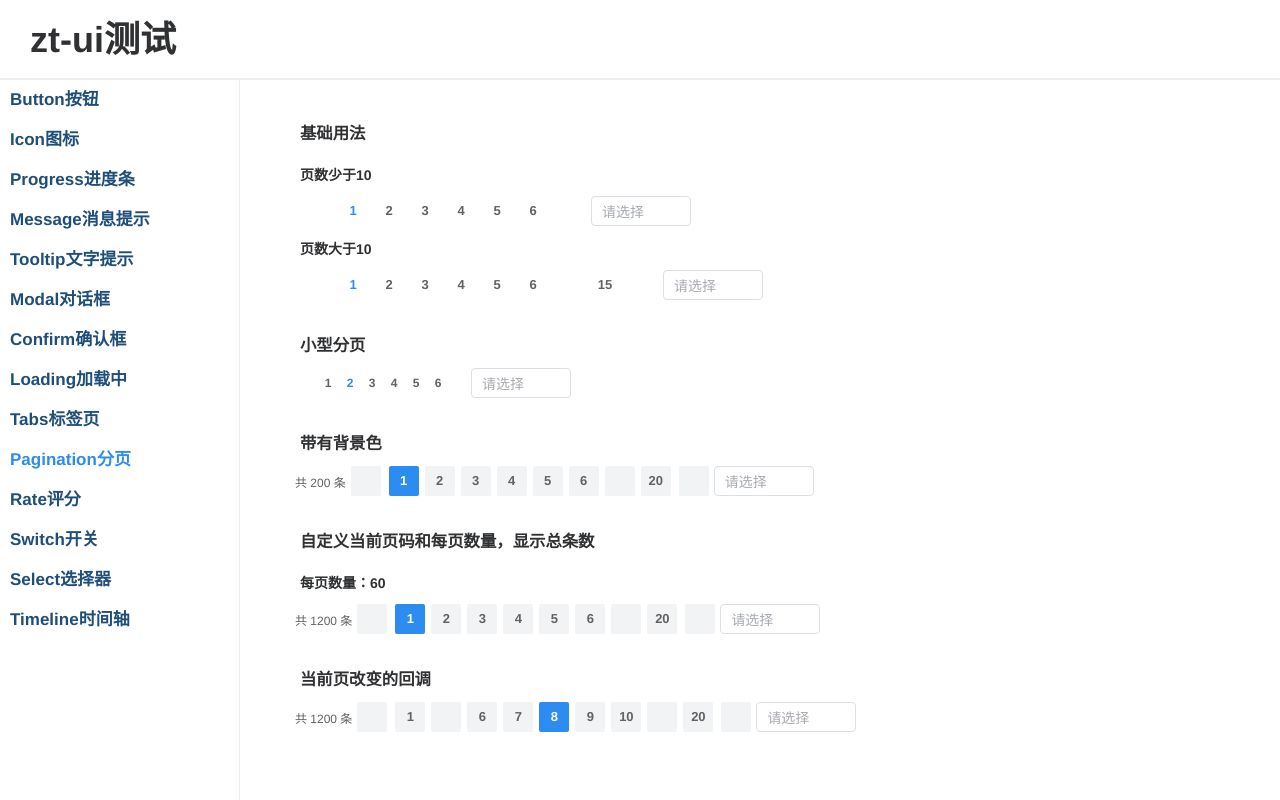
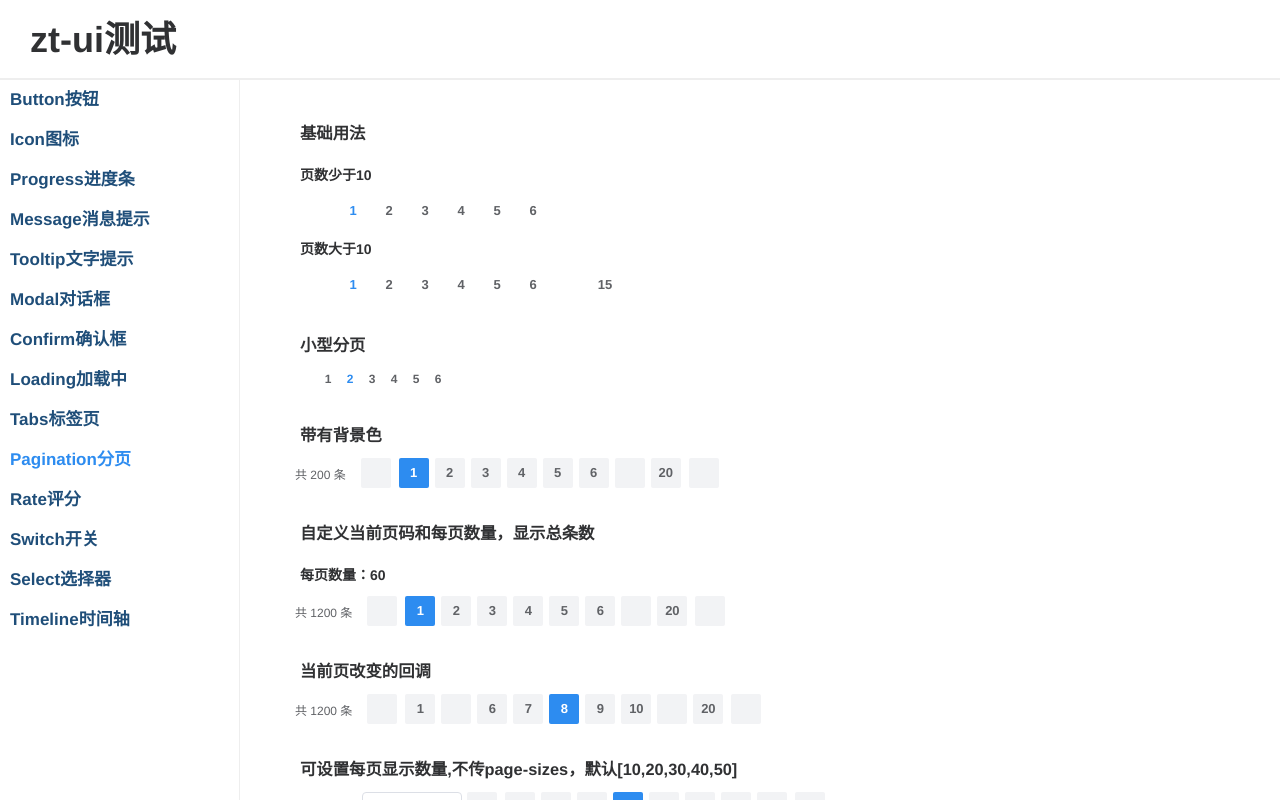
Before and after one commit to sygn24/zt-ui, a Vue app: page /pagination in a window 1280 px wide. Built offline with nearby package versions, Linux system fonts and the light colour scheme; a web font is replaced by a local one.

Commit message:
分页组件增加选择器，实现设置每页显示数量

```diff
--- a/examples/views/Pagination.vue
+++ b/examples/views/Pagination.vue
@@ -1,5 +1,5 @@
 <template>
-  <div>
+  <div class="page">
     <div class="row">
       <h3>基础用法</h3>
       <h4>页数少于10</h4>
@@ -37,6 +37,34 @@
         show-total
       ></zt-pagination>
     </div>
+    <div class="row">
+      <h3>可设置每页显示数量,不传page-sizes，默认[10,20,30,40,50]</h3>
+      <zt-pagination
+        :total="1200"
+        :current-page.sync="currentPage7"
+        background
+        show-total
+        show-sizes
+      ></zt-pagination>
+    </div>
+    <div class="row">
+      <h3>
+        可设置每页显示数量,传page-sizes[100,200,300,400,500]
+        <zt-button type="primary" @click="total+=200">总条数增加200</zt-button>
+      </h3>
+
+      <zt-pagination
+        :total="total"
+        :current-page="currentPage8"
+        :page-size.sync="pageSize8"
+        :page-sizes="[100,200,300,400,500]"
+        @size-change="pageSzieChange2"
+        @current-change="pageChange2"
+        background
+        show-total
+        show-sizes
+      ></zt-pagination>
+    </div>
   </div>
 </template>
 
@@ -52,14 +80,26 @@ export default {
       currentPage4: 1,
       currentPage5: 8,
       currentPage6: 2,
+      currentPage7: 4,
+      currentPage8: 1,
+      pageSize1: 10,
       pageSize6: 60,
-      pageSize1:10
+      pageSize8: 100,
+      total: 1200
     }
   },
   methods: {
     pageChange(page) {
       this.$msg('第' + this.currentPage5 + '页')
       console.log(page)
+    },
+    pageSzieChange2(size) {
+      this.$msg(this.pageSize8 + '条/页')
+      console.log(size)
+    },
+    pageChange2(page) {
+      this.currentPage8 = page
+      this.$msg('第' + page + '页')
     }
   }
 }
--- a/packages/components/Pagination/Pagination.vue
+++ b/packages/components/Pagination/Pagination.vue
@@ -1,54 +1,27 @@
 <template>
     <div class="zt-pagination">
         <span class="zt-pagination-total" v-show="showTotal">共 {{ Math.ceil(total) }} 条</span>
-    <toggle-btn
-      direction="left"
-      :page="1"
-      :disabled="currentPage === 1"
-      @singleArrowClick="singleArrowClick(-1)"
-    />
+        <page-size-select v-show="showSizes" @pageSizeChange="pageSizeChange" />
+        <toggle-btn direction="left" :page="1" :disabled="currentPage === 1" @togglePageNum="togglePageNum(-1)" />
         <page-num :page="1" @pageNumClick="staticPageClick(1)" />
-    <!-- 动态页码 -->
-    <div v-show="!isOnePage" style="display:inline-block">
-      <double-arrow
-        title="向前5页"
-        direction="left"
-        v-show="!isLessThan10 && doublePrev"
-        @doubleArrowClick="doubleArrowClick(-1)"
-      />
-      <page-num
-        v-for="page in dynamicPageArr"
-        :key="page"
-        :page="page"
-        @pageNumClick="dynamicPageClick(page)"
-      />
-      <double-arrow
-        title="向后5页"
-        direction="right"
-        v-show="!isLessThan10 && doubleNext"
-        @doubleArrowClick="doubleArrowClick(1)"
-      />
-      <!-- 最后一页 -->
+        <div v-show="!isOnePage" style="display: inline-block">
+            <more-btn title="向前5页" direction="left" v-show="!isLessThan10 && showPrevMore" @moreBtnClick="moreBtnClick(-1)" />
+            <page-num v-for="page in dynamicPageArr" :key="page" :page="page" @pageNumClick="dynamicPageClick(page)" />
+            <more-btn title="向后5页" direction="right" v-show="!isLessThan10 && showNextMore" @moreBtnClick="moreBtnClick(1)" />
             <page-num :page="lastPageNum" @pageNumClick="staticPageClick(lastPageNum)" />
         </div>
-    <toggle-btn
-      direction="right"
-      :page="lastPageNum"
-      :disabled="currentPage === lastPageNum"
-      @singleArrowClick="singleArrowClick(1)"
-    />
-    <PageSizeSelect :page-szies="pageSizes" @pageSizeChange="pageSizeChange" />
+        <toggle-btn direction="right" :page="lastPageNum" :disabled="currentPage === lastPageNum" @togglePageNum="togglePageNum(1)" />
     </div>
 </template>
 
 <script>
-import DoubleArrow from './components/DoubleArrows.vue'
+import MoreBtn from './components/MoreBtn.vue'
 import ToggleBtn from './components/ToggleBtn.vue'
 import PageNum from './components/PageNum.vue'
 import PageSizeSelect from './components/PageSizeSelect.vue'
 export default {
     name: 'ZtPagination',
-  components: { DoubleArrow, ToggleBtn, PageNum, PageSizeSelect },
+    components: { MoreBtn, ToggleBtn, PageNum, PageSizeSelect },
     props: {
         // 总条数
         total: {
@@ -68,10 +41,15 @@ export default {
         // 每页显示个数选择器的选项设置
         pageSizes: {
             type: Array,
-      default: () => [10, 20, 30, 40, 50, 100]
+            default: () => [10, 20, 30, 40, 50]
         },
         // 是否为分页按钮添加背景色
         background: {
+            type: Boolean,
+            default: false
+        },
+        // 是否开启小型分页样式
+        small: {
             type: Boolean,
             default: false
         },
@@ -80,11 +58,7 @@ export default {
             type: Boolean,
             default: false
         },
-    // 是否开启小型分页样式
-    small: {
-      type: Boolean,
-      default: false
-    },
+        // 是否显示每页数量选择器
         showSizes: {
             type: Boolean,
             default: false
@@ -92,18 +66,14 @@ export default {
     },
     data() {
         return {
-      doublePrev: false, //是否显示左双箭头
-      doubleNext: false, //是否显示右双箭头
+            showPrevMore: false, //是否显示向后5页按钮
+            showNextMore: false, //是否显示向前5页按钮
             dynamicPageArr: [], //动态页码数组
             size: this.pageSize
         }
     },
-  provide() {
-    return { Pagination: this }
-  },
-  mounted() {
-    this.initDynamicPage()
-    this.initCurrent()
+    created() {
+        this.initPagination()
     },
     computed: {
         // 最后一页页码
@@ -123,21 +93,19 @@ export default {
         }
     },
     methods: {
-    // 初始化动态页码
-    initDynamicPage() {
+        // 初始化
+        initPagination() {
+            // 先隐藏向前或向后5页按钮（设置动态页码时会重新赋值）
+            this.showPrevMore = false
+            this.showNextMore = false
             // 如果页数小于10页
             if (this.isLessThan10) {
-        this.dynamicPageArr = Array.from(
-          { length: this.lastPageNum - 2 },
-          (_, index) => index + 2
-        )
+                this.dynamicPageArr = Array.from({ length: this.lastPageNum - 2 }, (_, index) => index + 2)
             } else {
                 // 如果大于10页，根据当前页设置动态页码
                 this.setDynamicPage(this.currentPage)
             }
-    },
             // 初始化当前页码
-    initCurrent() {
             if (this.currentPage > this.lastPageNum) {
                 this.$emit('update:currentPage', this.lastPageNum)
             }
@@ -145,32 +113,28 @@ export default {
                 this.$emit('update:currentPage', 1)
             }
         },
-    //根据当前页码设置动态页码
+        // 根据当前页设置动态页码
         setDynamicPage(currentPage) {
             let pageStart = currentPage - 2
             pageStart = pageStart < 2 ? 2 : pageStart
-      pageStart =
-        pageStart > this.lastPageNum - 5 ? this.lastPageNum - 5 : pageStart
-      this.dynamicPageArr = Array.from(
-        { length: 5 },
-        (_, index) => index + pageStart
-      )
-      // 设置是否显示省略号双箭头
+            pageStart = pageStart > this.lastPageNum - 5 ? this.lastPageNum - 5 : pageStart
+            this.dynamicPageArr = Array.from({ length: 5 }, (_, index) => index + pageStart)
+            // 设置是否显示向前or向后5页按钮
             let lastIndex = this.dynamicPageArr.length - 1
-      this.doublePrev = this.dynamicPageArr[0] === 2 ? false : true
-      this.doubleNext =
-        this.dynamicPageArr[lastIndex] === this.lastPageNum - 1 ? false : true
+            this.showPrevMore = this.dynamicPageArr[0] === 2 ? false : true
+            this.showNextMore = this.dynamicPageArr[lastIndex] === this.lastPageNum - 1 ? false : true
         },
-    // 更新当前页码
+        // 更新当前页
         updateCurrentPage(currentPage) {
             this.$emit('update:currentPage', currentPage)
             this.$emit('current-change', currentPage)
         },
-    //静态页码点击，即点击第一页或最后一页
+        // 静态页码点击
         staticPageClick(currentPage) {
             if (currentPage === this.currentPage) return
             this.updateCurrentPage(currentPage)
-      if (this.doublePrev || this.doubleNext) {
+            // 如果显示向前or向后5页按钮时，点击第一页or最后一页设置动态页码
+            if (this.showPrevMore || this.showNextMore) {
                 this.setDynamicPage(currentPage)
             }
         },
@@ -178,47 +142,43 @@ export default {
         dynamicPageClick(currentPage) {
             if (currentPage === this.currentPage) return
             this.updateCurrentPage(currentPage)
-      let currentIndex = this.dynamicPageArr.findIndex(
-        (page) => page === currentPage
-      )
-      // 如果显示向右的双箭头并且点击的是动态页码最后两项，重新设置动态页码
-      if (this.doubleNext && (currentIndex === 3 || currentIndex === 4)) {
+            let currentIndex = this.dynamicPageArr.findIndex(page => page === currentPage)
+            // 如果显示向后5页按钮并且点击的是动态页码最后两项，重新设置动态页码
+            if (this.showNextMore && (currentIndex === 3 || currentIndex === 4)) {
                 this.setDynamicPage(currentPage)
             }
-      // 如果显示向左的双箭头并且点击的是动态页码前两项，重新设置动态页码
-      if (this.doublePrev && (currentIndex === 0 || currentIndex === 1)) {
+            // 如果显示向前5页按钮并且点击的是动态页码前两项，重新设置动态页码
+            if (this.showPrevMore && (currentIndex === 0 || currentIndex === 1)) {
                 this.setDynamicPage(currentPage)
             }
         },
-    //点击省略号双箭头
-    doubleArrowClick(num) {
+        // 点击向前或向后5页按钮
+        moreBtnClick(num) {
             let current = num === 1 ? this.currentPage + 5 : this.currentPage - 5
             current = current > 0 ? current : 1
             current = current < this.lastPageNum ? current : this.lastPageNum
             this.setDynamicPage(current)
             this.updateCurrentPage(current)
         },
-    // 点击单箭头上一页or下一页
-    singleArrowClick(num) {
+        // 点击上一页或下一页按钮
+        togglePageNum(num) {
             let current = num === 1 ? this.currentPage + 1 : this.currentPage - 1
             this.dynamicPageClick(current)
         },
-    //
-    pageSizeChange(pageSize) {
-      this.size = pageSize
-      this.$emit('update:PageSize', pageSize)
-      this.$emit('size-change', pageSize)
+        // 每页显示数量改变
+        pageSizeChange(size) {
+            this.size = size
+            this.initPagination()
+            this.$emit('update:pageSize', size)
+            this.$emit('size-change', size)
         }
     },
     watch: {
         total() {
-      this.initDynamicPage()
+            this.initPagination()
         },
         pageSize() {
-      this.initDynamicPage()
-    },
-    size() {
-      this.initDynamicPage()
+            this.initPagination()
         }
     }
 }
--- a/packages/components/Pagination/components/DoubleArrows.vue
+++ /dev/null
@@ -1,50 +0,0 @@
-<template>
-  <span
-    :title="title"
-    class="zt-pagination-num"
-    :class="classes"
-    :style="styles"
-    @mouseenter="ellipsis = false"
-    @mouseleave="ellipsis = true"
-    @click="doubleArrowClick"
-  >
-    <ZtIcon :icon="ellipsis ? 'ellipsis' : `double-arrow-${direction}`" :size="Pagination.small ? 12 : 13"/>
-  </span>
-</template>
-
-<script>
-import ZtIcon from '../../Icon'
-export default {
-  name: 'DoubleArrow',
-  components: { ZtIcon },
-  inject: ['Pagination'],
-  props: {
-    title: String,
-    direction: {
-      validator: (item) => {
-        return ['left', 'right'].includes(item)
-      }
-    }
-  },
-  data() {
-    return {
-      ellipsis: true
-    }
-  },
-  computed: {
-    styles() {
-      return {
-        background: this.Pagination.background ? 'var(--darker-bg4)' : ''
-      }
-    },
-    classes() {
-      return { small: this.Pagination.small }
-    }
-  },
-  methods: {
-    doubleArrowClick() {
-      this.$emit('doubleArrowClick')
-    }
-  }
-}
-</script>
--- /dev/null
+++ b/packages/components/Pagination/components/MoreBtn.vue
@@ -0,0 +1,49 @@
+<template>
+    <span
+        :title="title"
+        class="zt-pagination-num"
+        :class="classes"
+        :style="styles"
+        @mouseenter="ellipsis = false"
+        @mouseleave="ellipsis = true"
+        @click="moreBtnClick"
+    >
+        <ZtIcon :icon="ellipsis ? 'ellipsis' : `double-arrow-${direction}`" :size="$parent.small ? 12 : 13" />
+    </span>
+</template>
+
+<script>
+import ZtIcon from '../../Icon'
+export default {
+    name: 'MoreBtn',
+    components: { ZtIcon },
+    props: {
+        title: String,
+        direction: {
+            validator: item => {
+                return ['left', 'right'].includes(item)
+            }
+        }
+    },
+    data() {
+        return {
+            ellipsis: true
+        }
+    },
+    computed: {
+        styles() {
+            return {
+                background: this.$parent.background ? 'var(--darker-bg4)' : ''
+            }
+        },
+        classes() {
+            return { small: this.$parent.small }
+        }
+    },
+    methods: {
+        moreBtnClick() {
+            this.$emit('moreBtnClick')
+        }
+    }
+}
+</script>
--- a/packages/components/Pagination/components/PageNum.vue
+++ b/packages/components/Pagination/components/PageNum.vue
@@ -1,31 +1,26 @@
 <template>
-  <span class="zt-pagination-num" :class="classes" @click="pageNumClick">{{page}}</span>
+    <span class="zt-pagination-num" :class="classes" @click="pageNumClick">{{ page }}</span>
 </template>
 
 <script>
 export default {
     name: 'PageNum',
-  inject: ['Pagination'],
     props: {
         page: Number
     },
     computed: {
         classes() {
             return {
-        small: this.Pagination.small,
-        bg: this.Pagination.background,
-        active:
-          !this.Pagination.background &&
-          this.page === this.Pagination.currentPage,
-        'active-bg':
-          this.Pagination.background &&
-          this.page === this.Pagination.currentPage
+                small: this.$parent.small,
+                active: !this.$parent.background && this.page === this.$parent.currentPage,
+                'bg-color': this.$parent.background,
+                'active-bg-color': this.$parent.background && this.page === this.$parent.currentPage
             }
         }
     },
     methods: {
         pageNumClick() {
-      this.$emit('pageNumClick', this.page)
+            this.$emit('pageNumClick')
         }
     }
 }
--- a/packages/components/Pagination/components/PageSizeSelect.vue
+++ b/packages/components/Pagination/components/PageSizeSelect.vue
@@ -1,9 +1,7 @@
 <template>
-  <div style="display:inline-block">
     <zt-select v-model="value" width="100" height="30" @onChange="pageSizeChange">
         <zt-option v-for="item in options" :key="item.value" :label="item.label" :value="item.value"></zt-option>
     </zt-select>
-  </div>
 </template>
 
 <script>
@@ -11,13 +9,7 @@ import { Select, Option } from '../../Select'
 export default {
     name: 'PageSizeSelect',
     components: { Select, Option },
-  props: {
-    pageSizes: {
-      type: Array,
-      default: () => [10, 20, 30, 40, 50, 100]
-    }
-  },
-  mounted() {
+    created() {
         this.initPageSizes()
     },
     data() {
@@ -28,8 +20,8 @@ export default {
     },
     methods: {
         initPageSizes() {
-      this.value = this.pageSizes[0]
-      this.pageSizes.forEach((page) => {
+            this.value = this.$parent.size
+            this.$parent.pageSizes.forEach(page => {
                 let pageItem = {
                     value: page,
                     label: `${page}条/页`
@@ -45,4 +37,15 @@ export default {
 </script>
 
 <style lang="less" scoped>
+::v-deep .zt-select-option {
+    text-align: center;
+}
+::v-deep .zt-select-drop {
+    &::before {
+        left: 35px;
+    }
+    &::after {
+        left: 35px;
+    }
+}
 </style>
--- a/packages/components/Pagination/components/ToggleBtn.vue
+++ b/packages/components/Pagination/components/ToggleBtn.vue
@@ -1,13 +1,6 @@
 <template>
-  <button
-    type="button"
-    class="zt-pagination-toggle"
-    :class="classes"
-    :style="styles"
-    :disabled="disabled"
-    @click="singleArrowClick"
-  >
-    <ZtIcon :icon="`arrow-${direction}-bold`" :size="Pagination.small ? 12 : 13" />
+    <button class="zt-pagination-toggle" :class="classes" :style="styles" :disabled="disabled" @click="togglePageNum">
+        <ZtIcon :icon="`arrow-${direction}-bold`" :size="$parent.small ? 12 : 13" />
     </button>
 </template>
 
@@ -16,7 +9,6 @@ import ZtIcon from '../../Icon'
 export default {
     name: 'ToggleBtn',
     components: { ZtIcon },
-  inject: ['Pagination'],
     props: {
         page: Number,
         disabled: {
@@ -24,7 +16,7 @@ export default {
             default: false
         },
         direction: {
-      validator: (item) => {
+            validator: item => {
                 return ['left', 'right'].includes(item)
             }
         }
@@ -32,21 +24,20 @@ export default {
     computed: {
         styles() {
             return {
-        cursor:
-          this.Pagination.currentPage === this.page ? 'not-allowed' : 'pointer',
-        background: this.Pagination.background ? 'var(--darker-bg4)' : ''
+                cursor: this.$parent.currentPage === this.page ? 'not-allowed' : 'pointer',
+                background: this.$parent.background ? 'var(--darker-bg4)' : ''
             }
         },
         classes() {
             return {
-        allowed: this.Pagination.currentPage !== this.page,
-        small: this.Pagination.small
+                allowed: this.$parent.currentPage !== this.page,
+                small: this.$parent.small
             }
         }
     },
     methods: {
-    singleArrowClick() {
-      this.$emit('singleArrowClick')
+        togglePageNum() {
+            this.$emit('togglePageNum')
         }
     }
 }
--- a/packages/components/Pagination/style.less
+++ b/packages/components/Pagination/style.less
@@ -10,8 +10,8 @@
   &-total {
     font-size: 12px;
     font-weight: 400;
+    margin-right: 10px;
   }
-
   & button {
     border: none;
     background: none;
@@ -66,7 +66,7 @@
       font-size: 12px;
     }
 
-    &.bg {
+    &.bg-color {
       background: var(--darker-bg4);
     }
 
@@ -77,7 +77,7 @@
     }
 
     // 激活页带背景色样式
-    &.active-bg {
+    &.active-bg-color {
       background: var(--primary);
       color: #fff;
       cursor: default;
```
Lines whose indentation alone changed are shown as unchanged.
